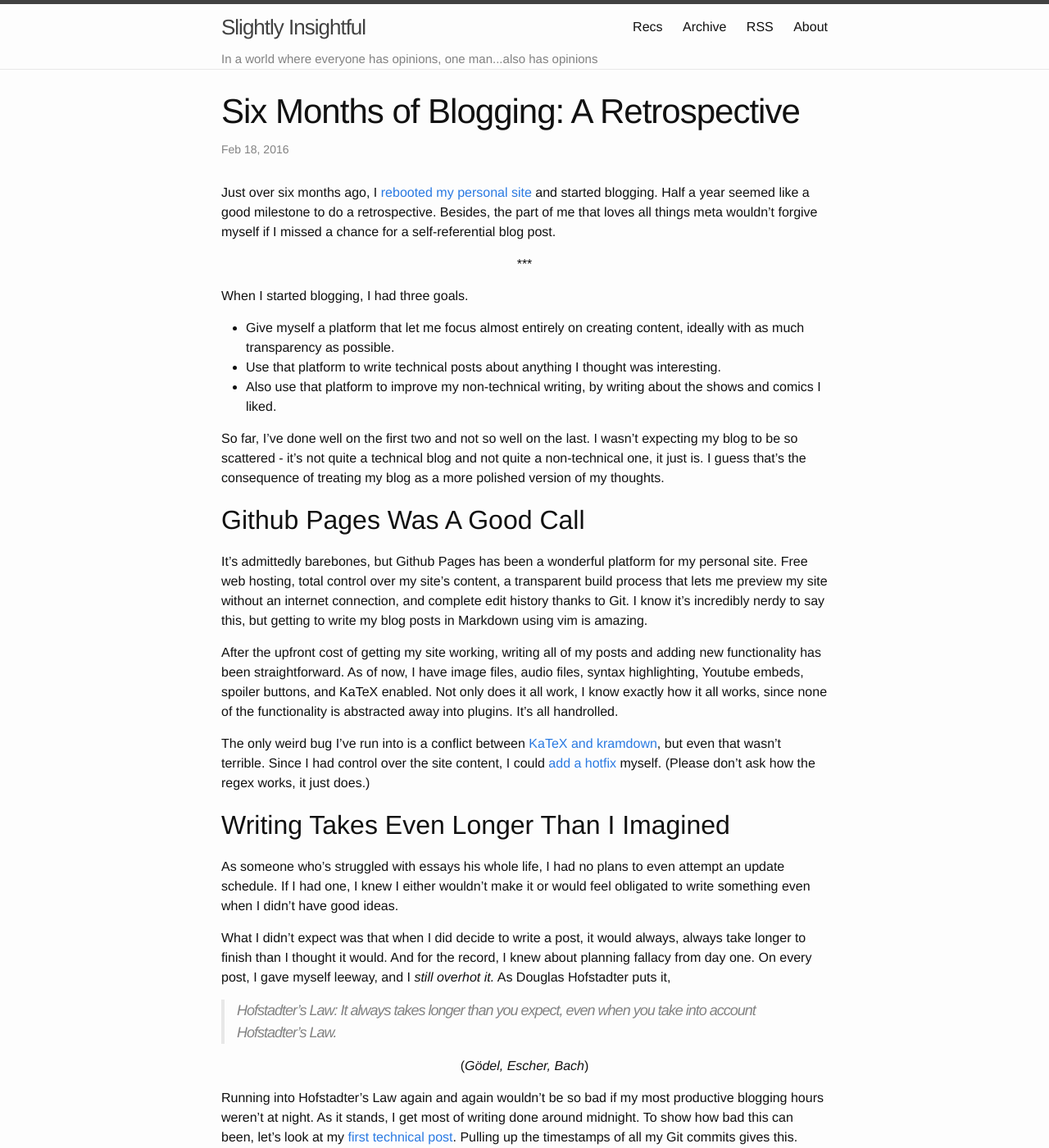
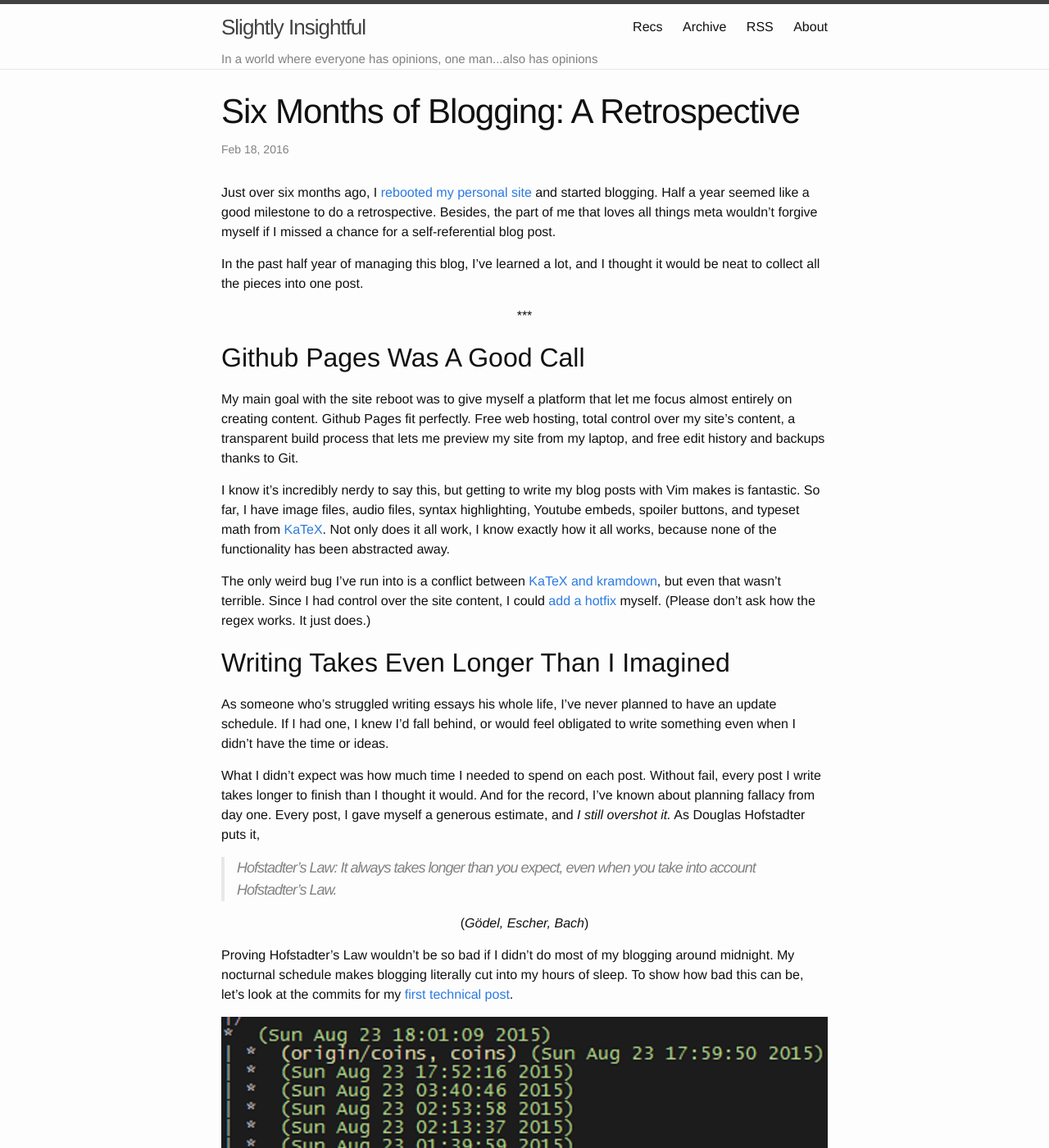
Before and after one commit to alexirpan/alexirpan.github.io, a Jekyll site: the page built from _posts/2016-02-18-half-year.markdown, in a window 1280 px wide and 1400 px high. Shown: the whole window at 82% size. Built offline with Jekyll 4.4.1, drawn with Linux system fonts in a browser that asks for light colours; some of the changed text lies outside the part shown.

Commit message:
Changing tone of this part entirely. 3 AM commit!

```diff
--- a/_posts/2016-02-18-half-year.markdown
+++ b/_posts/2016-02-18-half-year.markdown
@@ -9,72 +9,59 @@ and started blogging. Half a year seemed like a good milestone to do a retrospec
 Besides, the part of me that loves all things meta wouldn't forgive myself if I
 missed a chance for a self-referential blog post.
 
+In the past half year of managing this blog, I've learned a lot, and I thought
+it would be neat to collect all the pieces into one post.
+
 \*\*\*
 {: .centered }
-
-When I started blogging, I had three goals.
-
-* Give myself a platform that let me focus almost entirely on creating content,
-ideally with as much transparency as possible.
-* Use that platform to write technical posts about anything I thought was
-interesting.
-* Also use that platform to improve my non-technical writing, by writing
-about the shows and comics I liked.
-
-So far, I've done well on the first two and not so well on the last.
-I wasn't expecting my blog to be so scattered - it's not quite a technical
-blog and not quite a non-technical one, it just is. I guess that's the
-consequence of treating my blog as a more polished version of my thoughts.
-
 
 Github Pages Was A Good Call
 ------------------------------------------------------------------------------
 
-It's admittedly barebones, but Github Pages has been a wonderful platform
-for my personal site. Free web hosting, total control over my site's content,
-a transparent build process that lets me preview my site without an
-internet connection, and complete edit history thanks to Git. I know it's
-incredibly nerdy to say this, but getting to write my blog posts in
-Markdown using vim is amazing.
+My main goal with the site reboot was to give myself a platform that
+let me focus almost entirely on creating content. Github Pages fit perfectly.
+Free web hosting, total control over my site's content,
+a transparent build process that lets me preview my site from my laptop,
+and free edit history and backups thanks to Git.
 
-After the upfront cost of getting my site working, writing all of my posts
-and adding new functionality has been straightforward. As of now, I have
-image files, audio files, syntax highlighting, Youtube embeds, spoiler buttons,
-and KaTeX enabled. Not only does it all work, I know exactly how it all
-works, since none of the functionality is abstracted away into plugins. It's
-all handrolled.
+I know it's incredibly nerdy to say this, but getting to write my blog posts
+with Vim makes is fantastic. So far, I have image files, audio files, syntax
+highlighting, Youtube embeds, spoiler buttons, and typeset math from [KaTeX](http://khan.github.io/KaTeX/).
+Not only does it all work, I know exactly how it all works, because none
+of the functionality has been abstracted away.
 
 The only weird bug I've run into is a conflict between
 [KaTeX and kramdown](https://github.com/Khan/KaTeX/issues/20#issuecomment-133649914),
 but even that wasn't terrible.
 Since I had control over the site content, I could
 [add a hotfix](https://github.com/alexirpan/alexirpan.github.io/commit/bb00924acd5e1e1c5fbca8fd25847058f1d9ad1c) myself.
-(Please don't ask how the regex works, it just does.)
+(Please don't ask how the regex works. It just does.)
 
 
 
 Writing Takes Even Longer Than I Imagined
 ------------------------------------------------------------------------------
 
-As someone who's struggled with essays his whole life, I had no plans to
-even attempt an update schedule. If I had one, I knew I either wouldn't make it
-or would feel obligated to write something even when I didn't have good ideas.
+As someone who's struggled writing essays his whole life, I've never planned
+to have an update schedule. If I had one, I knew I'd fall behind,
+or would feel obligated to write something even when I didn't have the time
+or ideas.
 
-What I didn't expect was that when I did decide to write a post, it would
-always, always take longer to finish than I thought it would. And for the record,
-I knew about planning fallacy from day one. On every post, I gave myself leeway,
-and I *still overhot it.* As Douglas Hofstadter puts it,
+What I didn't expect was how much time I needed to spend on each post. Without
+fail, every post I write takes longer to finish than I thought it would.
+And for the record, I've known about planning fallacy from day one.
+Every post, I gave myself a generous estimate, and *I still overshot it.*
+As Douglas Hofstadter puts it,
 
 > Hofstadter's Law: It always takes longer than you expect, even when you take into account Hofstadter's Law.
 
 (*Gödel, Escher, Bach*)
 {: .centered}
 
-Running into Hofstadter's Law again and again wouldn't be so bad if my most
-productive blogging hours weren't at night. As it stands, I get most of
-writing done around midnight. To show how bad this can been, let's look at my
-[first technical post](http://www.alexirpan.com/2015/08/23/simulating-a-biased-coin-with-a-fair-one.html).
-Pulling up the timestamps of all my Git commits gives this.
+Proving Hofstadter's Law wouldn't be so bad if I didn't do most of my blogging
+around midnight. My nocturnal schedule makes blogging literally cut into my
+hours of sleep. To show how bad this can be, let's look at the commits for
+my [first technical post](http://www.alexirpan.com/2015/08/23/simulating-a-biased-coin-with-a-fair-one.html).
 
 ![Commits for coins branch](/public/half-year/coins-commits.png)
 {: .centered}
@@ -83,19 +70,20 @@ Pictured: a slow descent into madness
 {: .centered}
 
 
-If you read carefully, you can see the hours of lost sleep
+I'll summarize the details of what the commits were for.
 
 * Initial work saved at Thursday, 2 AM
-* First draft of words and diagrams done Friday night, from 9 PM to midnight.
-* Revising session on Saturday Night, starting at 11 PM and ending at
-*3:40 AM*.
+* Completed a first draft on Friday night, working from 9 PM to midnight.
+* Revising session Saturday night. Started at 11 PM, hoping to finish by 2 AM.
+Ended up revising until *3:40 AM*.
 * Final proofreading and launch on Sunday evening. Attempt to fix my sleep
-schedule in time for Monday fails miserably.
+schedule for Monday fails miserably.
 
-You'd think I'd have learned my lesson, but sadly I haven't.
-In fact, I'm doing something similar right now. Check the commit history for
-this post, you'll find a commit at 1 AM. No way I'm going to be awake for
-my morning classes...
+Of all the reasons to stay up, this is one of the sillier ones.
+
+In fact, I'm doing it right now. If you check the commit history for
+this post, you should find a commit at 1 AM, another at 3 AM, some
+2 AM commits mixed in...
 
 ![Commits for half-year branch](/public/half-year/halfyear-commits.png)
 {: .centered}
@@ -315,6 +303,9 @@ grad school. (Oddly enough, I'm almost okay with
 [Retrospective on Friendship is Magic Season 5](http://www.alexirpan.com/2015/11/29/mlp-season-5-review.html).
 It must be too short to offend me.
 
+\*\*\*
+{: .centered }
+
 
 The Next Six Months
 -------------------------------------------------------------------------------
```
